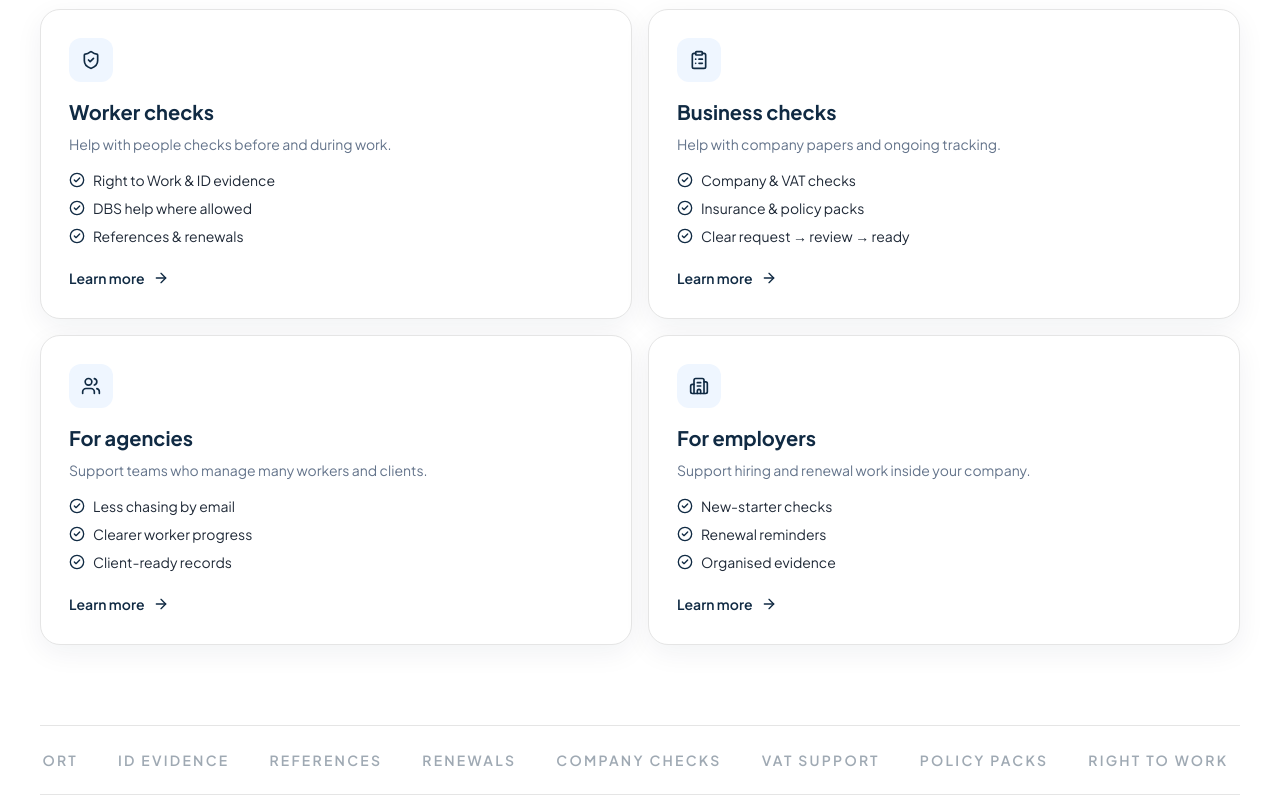
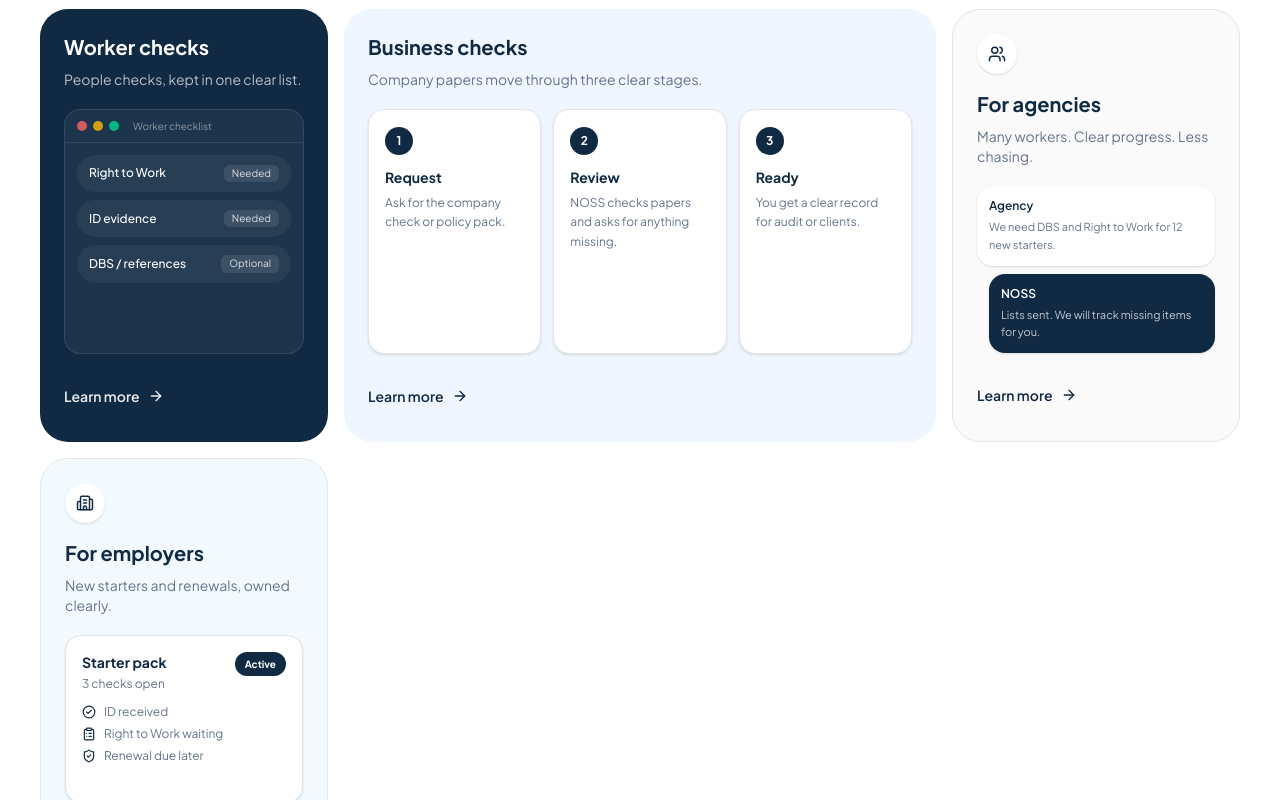
Before and after one commit to trishulhub-svg/Noss, a Next.js app: page / in a window 1280 px wide. Shown: the part 1060-1860 px from the top of the page. Built offline with nearby package versions, Linux system fonts and the light colour scheme; no server answers.

Commit message:
Restore bento service cards with clearer inner content
Keep the previous Two clear paths card layout, but rewrite each card’s
inner information so Request/Review/Ready and checklist copy are easy
to scan.

Co-authored-by: Kadamproduction <Kadamproduction@users.noreply.github.com>

```diff
--- a/app/page.tsx
+++ b/app/page.tsx
@@ -149,7 +149,7 @@ export default function HomePage() {
             ))}
           </div>
 
-          {/* Simple service cards — same style, easy to scan */}
+          {/* Bento services — past layout, clearer info inside */}
           <div className="mt-16 sm:mt-20">
             <div className="mb-8 max-w-2xl">
               <p className="mb-3 inline-flex rounded-full border border-[var(--color-border)] bg-neutral-50 px-3 py-1 text-xs font-semibold uppercase tracking-[0.14em] text-[var(--color-muted-text)]">
@@ -163,66 +163,164 @@ export default function HomePage() {
               </p>
             </div>
 
-            <div className="grid gap-4 sm:grid-cols-2">
+            <div className="grid auto-rows-fr gap-4 md:grid-cols-2 xl:grid-cols-4">
+              {/* Worker checks */}
+              <article className="relative flex flex-col overflow-hidden rounded-[24px] bg-[var(--color-navy)] p-5 text-white sm:rounded-[28px] sm:p-6">
+                <h3 className="text-xl font-bold">Worker checks</h3>
+                <p className="mt-2 text-sm text-white/70">
+                  People checks, kept in one clear list.
+                </p>
+                <div className="mt-5 flex-1 overflow-hidden rounded-2xl border border-white/10 bg-white/5">
+                  <div className="flex items-center gap-1.5 border-b border-white/10 px-3 py-2">
+                    <span className="h-2.5 w-2.5 rounded-full bg-red-400/80" />
+                    <span className="h-2.5 w-2.5 rounded-full bg-amber-400/80" />
+                    <span className="h-2.5 w-2.5 rounded-full bg-emerald-400/80" />
+                    <span className="ml-2 text-[10px] text-white/50">Worker checklist</span>
+                  </div>
+                  <ul className="space-y-2 p-3 text-xs">
                     {[
-                {
-                  icon: ShieldCheck,
-                  title: "Worker checks",
-                  description: "Help with people checks before and during work.",
-                  points: ["Right to Work & ID evidence", "DBS help where allowed", "References & renewals"],
-                  href: "/workforce-compliance",
-                },
-                {
-                  icon: ClipboardList,
-                  title: "Business checks",
-                  description: "Help with company papers and ongoing tracking.",
-                  points: ["Company & VAT checks", "Insurance & policy packs", "Clear request → review → ready"],
-                  href: "/business-compliance",
-                },
-                {
-                  icon: Users,
-                  title: "For agencies",
-                  description: "Support teams who manage many workers and clients.",
-                  points: ["Less chasing by email", "Clearer worker progress", "Client-ready records"],
-                  href: "/industries/recruitment-agencies",
-                },
-                {
-                  icon: Building2,
-                  title: "For employers",
-                  description: "Support hiring and renewal work inside your company.",
-                  points: ["New-starter checks", "Renewal reminders", "Organised evidence"],
-                  href: "/industries/employers",
-                },
-              ].map((card) => {
-                const Icon = card.icon;
-                return (
-                  <article key={card.title} className="card-lift flex h-full flex-col p-6 sm:p-7">
-                    <span className="inline-flex h-11 w-11 items-center justify-center rounded-xl bg-[var(--color-blue-soft)] text-[var(--color-navy)]">
-                      <Icon size={20} aria-hidden />
+                      { label: "Right to Work", status: "Needed" },
+                      { label: "ID evidence", status: "Needed" },
+                      { label: "DBS / references", status: "Optional" },
+                    ].map((row) => (
+                      <li
+                        key={row.label}
+                        className="flex items-center justify-between gap-2 rounded-lg bg-white/5 px-3 py-2.5"
+                      >
+                        <span className="font-medium">{row.label}</span>
+                        <span className="shrink-0 rounded-md bg-white/10 px-2 py-0.5 text-[10px] text-white/80">
+                          {row.status}
                         </span>
-                    <h3 className="mt-4 text-xl font-bold text-[var(--color-navy)]">{card.title}</h3>
-                    <p className="mt-2 text-sm text-[var(--color-muted-text)]">{card.description}</p>
-                    <ul className="mt-4 space-y-2 text-sm text-[var(--color-text)]">
-                      {card.points.map((point) => (
-                        <li key={point} className="flex items-start gap-2">
-                          <CheckCircle2
-                            size={16}
-                            className="mt-0.5 shrink-0 text-[var(--color-navy)]"
-                            aria-hidden
-                          />
-                          <span>{point}</span>
                       </li>
                     ))}
                   </ul>
+                </div>
                 <Link
-                      href={card.href}
-                      className="mt-auto inline-flex min-h-11 items-center gap-2 pt-5 text-sm font-semibold text-[var(--color-navy)]"
+                  href="/workforce-compliance"
+                  className="mt-5 inline-flex min-h-11 items-center gap-2 text-sm font-semibold text-white/90 hover:text-white"
                 >
                   Learn more <ArrowRight size={16} aria-hidden />
                 </Link>
               </article>
-                );
-              })}
+
+              {/* Business checks */}
+              <article className="relative flex flex-col overflow-hidden rounded-[24px] bg-[var(--color-blue-soft)] p-5 sm:rounded-[28px] sm:p-6 md:col-span-2 xl:col-span-2">
+                <h3 className="text-xl font-bold text-[var(--color-navy)]">Business checks</h3>
+                <p className="mt-2 max-w-lg text-sm text-[var(--color-muted-text)]">
+                  Company papers move through three clear stages.
+                </p>
+                <div className="mt-5 grid flex-1 gap-3 sm:grid-cols-3">
+                  {[
+                    {
+                      step: "1",
+                      title: "Request",
+                      detail: "Ask for the company check or policy pack.",
+                    },
+                    {
+                      step: "2",
+                      title: "Review",
+                      detail: "NOSS checks papers and asks for anything missing.",
+                    },
+                    {
+                      step: "3",
+                      title: "Ready",
+                      detail: "You get a clear record for audit or clients.",
+                    },
+                  ].map((col) => (
+                    <div
+                      key={col.title}
+                      className="rounded-2xl border border-[var(--color-border)] bg-white p-4 shadow-sm"
+                    >
+                      <p className="inline-flex h-7 w-7 items-center justify-center rounded-full bg-[var(--color-navy)] text-xs font-bold text-white">
+                        {col.step}
+                      </p>
+                      <p className="mt-3 text-sm font-bold text-[var(--color-navy)]">{col.title}</p>
+                      <p className="mt-1.5 text-xs leading-relaxed text-[var(--color-muted-text)]">
+                        {col.detail}
+                      </p>
+                    </div>
+                  ))}
+                </div>
+                <Link
+                  href="/business-compliance"
+                  className="mt-5 inline-flex min-h-11 items-center gap-2 text-sm font-semibold text-[var(--color-navy)]"
+                >
+                  Learn more <ArrowRight size={16} aria-hidden />
+                </Link>
+              </article>
+
+              {/* Agencies */}
+              <article className="relative flex flex-col overflow-hidden rounded-[24px] border border-[var(--color-border)] bg-neutral-50 p-5 sm:rounded-[28px] sm:p-6">
+                <div className="mb-4 inline-flex h-10 w-10 items-center justify-center rounded-full bg-white text-[var(--color-navy)] shadow-sm">
+                  <Users size={18} aria-hidden />
+                </div>
+                <h3 className="text-xl font-bold text-[var(--color-navy)]">For agencies</h3>
+                <p className="mt-2 text-sm text-[var(--color-muted-text)]">
+                  Many workers. Clear progress. Less chasing.
+                </p>
+                <div className="mt-5 flex-1 space-y-2">
+                  <div className="rounded-2xl bg-white p-3 shadow-sm">
+                    <p className="text-xs font-semibold text-[var(--color-navy)]">Agency</p>
+                    <p className="mt-1 text-[11px] leading-relaxed text-[var(--color-muted-text)]">
+                      We need DBS and Right to Work for 12 new starters.
+                    </p>
+                  </div>
+                  <div className="ml-3 rounded-2xl bg-[var(--color-navy)] p-3 text-white shadow-sm">
+                    <p className="text-xs font-semibold">NOSS</p>
+                    <p className="mt-1 text-[11px] leading-relaxed text-white/75">
+                      Lists sent. We will track missing items for you.
+                    </p>
+                  </div>
+                </div>
+                <Link
+                  href="/industries/recruitment-agencies"
+                  className="mt-5 inline-flex min-h-11 items-center gap-2 text-sm font-semibold text-[var(--color-navy)]"
+                >
+                  Learn more <ArrowRight size={16} aria-hidden />
+                </Link>
+              </article>
+
+              {/* Employers */}
+              <article className="relative flex flex-col overflow-hidden rounded-[24px] border border-[var(--color-border)] bg-sky-50/80 p-5 sm:rounded-[28px] sm:p-6 md:col-span-2 xl:col-span-1">
+                <div className="mb-4 inline-flex h-10 w-10 items-center justify-center rounded-full bg-white text-[var(--color-navy)] shadow-sm">
+                  <Building2 size={18} aria-hidden />
+                </div>
+                <h3 className="text-xl font-bold text-[var(--color-navy)]">For employers</h3>
+                <p className="mt-2 text-sm text-[var(--color-muted-text)]">
+                  New starters and renewals, owned clearly.
+                </p>
+                <div className="mt-5 flex-1 rounded-2xl border border-[var(--color-border)] bg-white p-4 shadow-sm">
+                  <div className="flex items-start justify-between gap-3">
+                    <div>
+                      <p className="text-sm font-bold text-[var(--color-navy)]">Starter pack</p>
+                      <p className="mt-1 text-xs text-[var(--color-muted-text)]">3 checks open</p>
+                    </div>
+                    <span className="rounded-full bg-[var(--color-navy)] px-2.5 py-1 text-[10px] font-bold text-white">
+                      Active
+                    </span>
+                  </div>
+                  <ul className="mt-3 space-y-1.5 text-xs text-[var(--color-muted-text)]">
+                    <li className="flex items-center gap-2">
+                      <CheckCircle2 size={14} className="text-[var(--color-navy)]" aria-hidden />
+                      ID received
+                    </li>
+                    <li className="flex items-center gap-2">
+                      <ClipboardList size={14} className="text-[var(--color-navy)]" aria-hidden />
+                      Right to Work waiting
+                    </li>
+                    <li className="flex items-center gap-2">
+                      <ShieldCheck size={14} className="text-[var(--color-navy)]" aria-hidden />
+                      Renewal due later
+                    </li>
+                  </ul>
+                </div>
+                <Link
+                  href="/industries/employers"
+                  className="mt-5 inline-flex min-h-11 items-center gap-2 text-sm font-semibold text-[var(--color-navy)]"
+                >
+                  Learn more <ArrowRight size={16} aria-hidden />
+                </Link>
+              </article>
             </div>
           </div>
 
```
Lines whose indentation alone changed are shown as unchanged.
